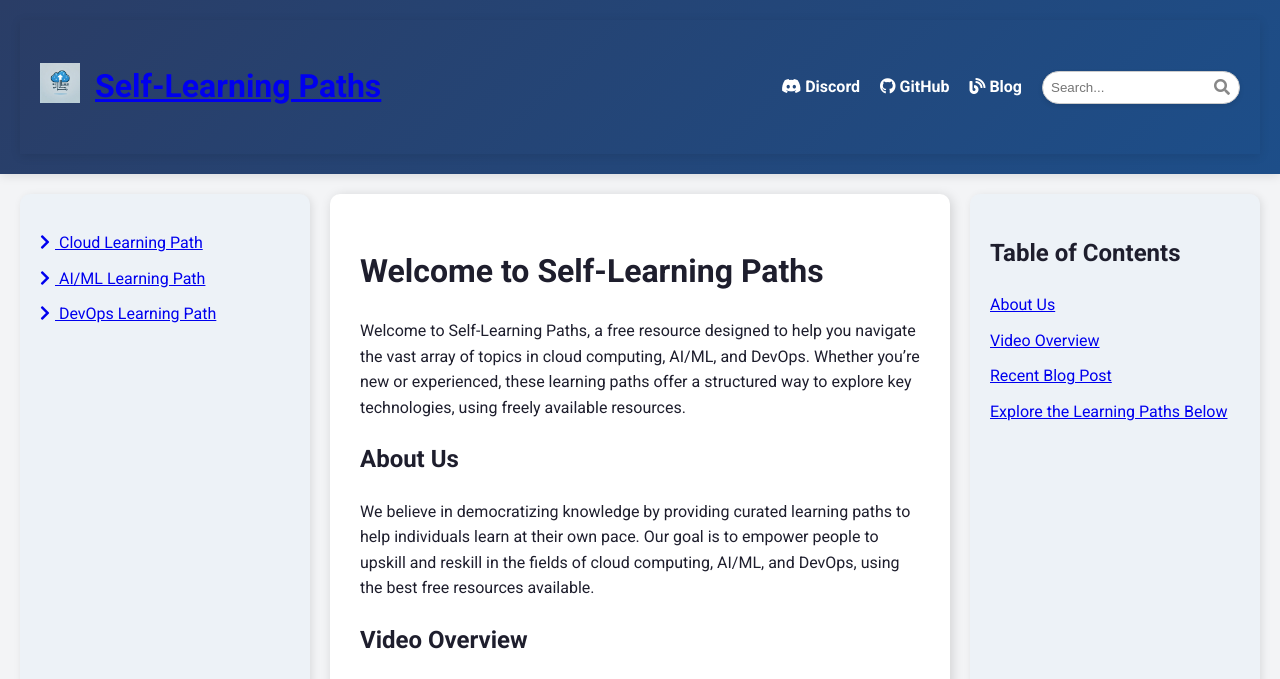
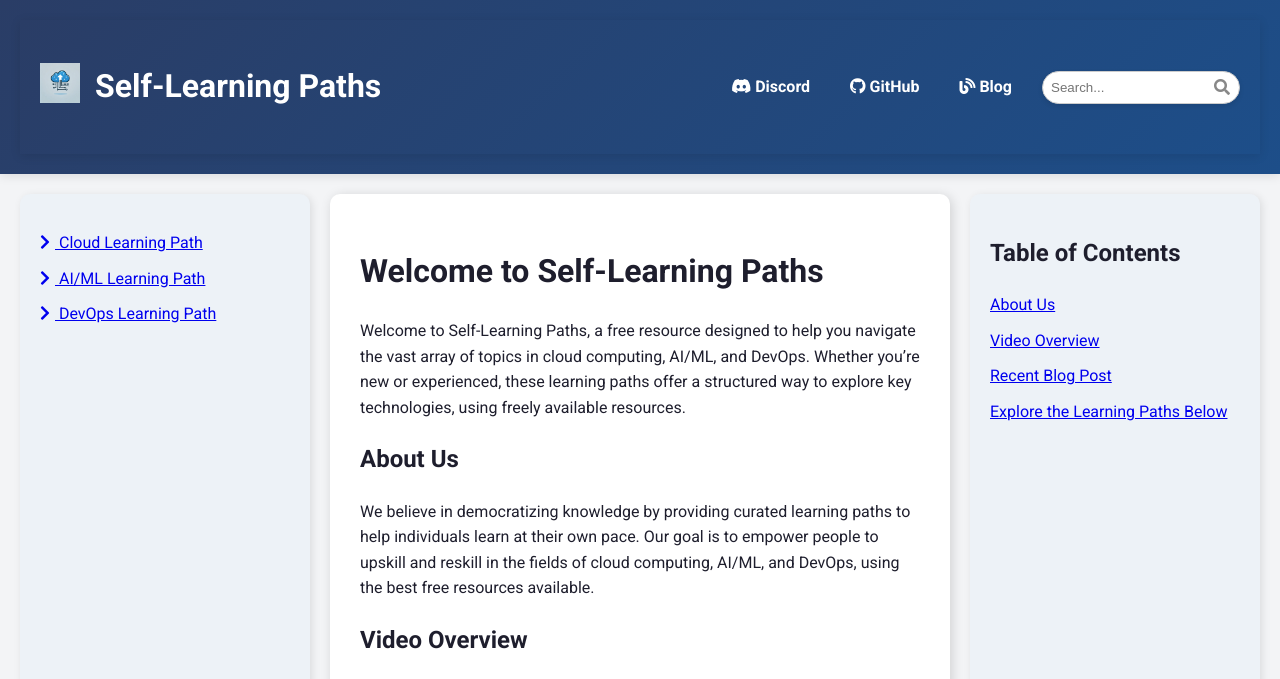
Before and after one commit to mrcloudchase/mrcloudchase.github.io, a Jekyll site: the page built from index.md, in a window 1280 px wide and 1400 px high. Shown: the top 679 px of the window. Built offline with Jekyll 4.4.1, drawn with Linux system fonts in a browser that asks for light colours; grey boxes are pictures that could not be loaded.

Commit message:
Update header

```diff
--- a/_includes/header.html
+++ b/_includes/header.html
@@ -4,15 +4,15 @@
       <a href="/">
         <img src="/assets/images/logo.png" alt="Logo" class="logo">
       </a>
-      <a href="/">
+      <a href="/" class="site-title">
         <h1>{{ site.title }}</h1>
       </a>
     </div>
     <div class="header-right">
       <nav class="header-links">
-        <a href="#"><i class="fab fa-discord"></i> Discord</a>
-        <a href="#"><i class="fab fa-github"></i> GitHub</a>
-        <a href="#"><i class="fas fa-blog"></i> Blog</a>
+        <a href="#" class="social-link"><i class="fab fa-discord"></i> Discord</a>
+        <a href="#" class="social-link"><i class="fab fa-github"></i> GitHub</a>
+        <a href="#" class="social-link"><i class="fas fa-blog"></i> Blog</a>
         <div class="search-bar-container">
           <i class="fas fa-search"></i>
           <input type="text" placeholder="Search..." class="search-bar">
--- a/assets/css/style.css
+++ b/assets/css/style.css
@@ -34,6 +34,11 @@
   max-width: 100%; /* Ensures logo scales well */
 }
 
+.site-title {
+  color: #ffffff;
+  text-decoration: none;
+}
+
 .header-right {
   display: flex;
   align-items: center;
@@ -55,6 +60,16 @@
 
 .header-links a:hover {
   color: #ffcc00; /* Golden color for highlights to show activity */
+}
+
+.social-link {
+  padding: 10px;
+  border-radius: 5px;
+  transition: background-color 0.3s ease;
+}
+
+.social-link:hover {
+  background-color: rgba(255, 255, 255, 0.1); /* Add subtle highlight on hover */
 }
 
 .header-links input[type="text"] {
```
